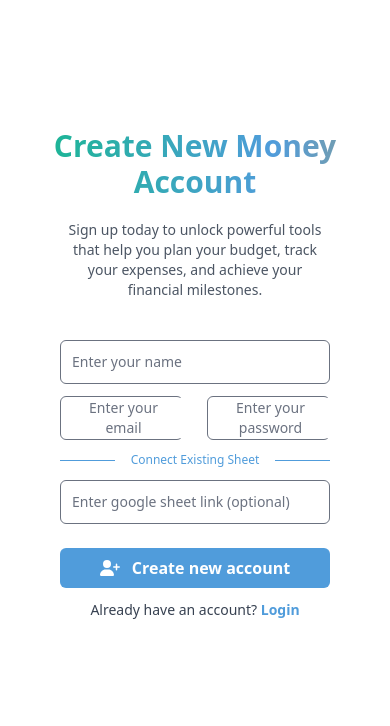
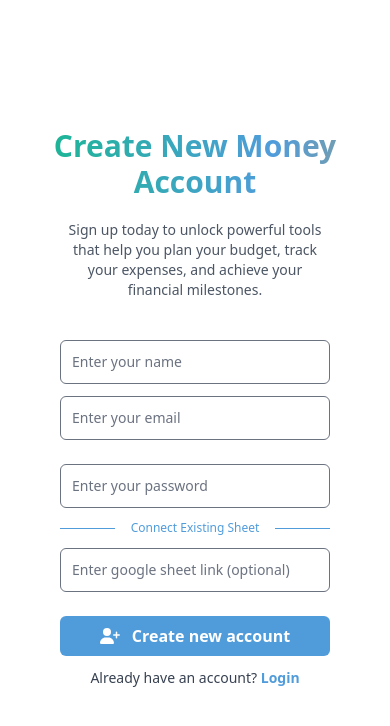
Before and after one commit to pratikdeshmukh2004/money, a Next.js app: page /auth/signup in a window 390 px wide. Shown: the top 726 px of the page. Built offline with nearby package versions, Linux system fonts and the light colour scheme.

Commit message:
responsive changes

```diff
--- a/pages/_app.js
+++ b/pages/_app.js
@@ -2,10 +2,17 @@ import "@/styles/globals.css";
 import { useEffect } from "react";
 import "@fortawesome/fontawesome-svg-core/styles.css";
 import { config } from "@fortawesome/fontawesome-svg-core";
+import Head from "next/head";
 config.autoAddCss = false;
 export default function App({ Component, pageProps }) {
-  useEffect(() => {
-    document.title = "Money";
-  }, []);
-  return <Component {...pageProps} />;
+  return (
+    <div>
+      <Head>
+        <meta property="og:title" content="Money" />
+        <meta property="og:description" content="Sign up today to unlock powerful tools that help you plan your budget, track your expenses, and achieve your financial milestones." />
+        <title>Money</title>
+      </Head>
+      <Component {...pageProps} />
+    </div>
+  );
 }
--- a/pages/auth/signup.js
+++ b/pages/auth/signup.js
@@ -56,7 +56,7 @@ const Login = () => {
                 Enter your name
               </label>
             </div>
-            <div className="flex gap-6">
+            <div className="flex flex-col lg:flex-row gap-6">
               <div class="relative">
                 <input
                   type="text"
```
